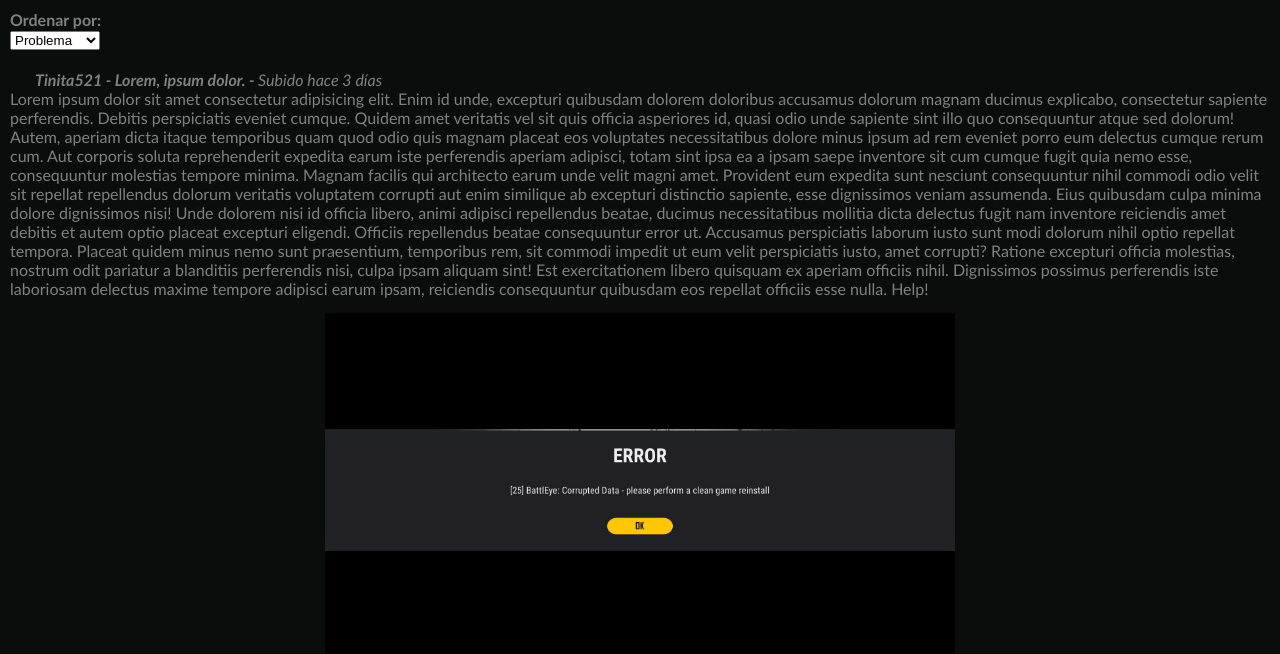
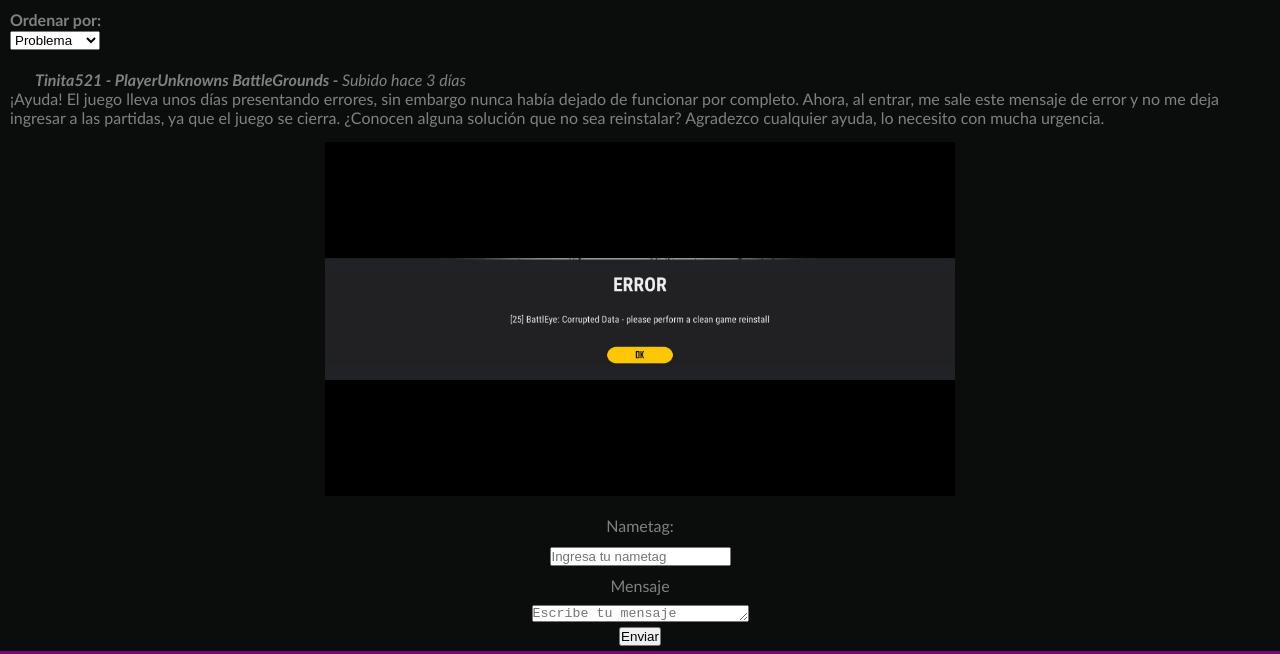
Before and after one commit to agustinasanchez1/tini-games, a website: page pages/soporte.html in a window 1280 px wide. Shown: the part 122-776 px from the top of the page. Drawn offline with Linux system fonts and the light colour scheme.

Commit message:
Agregue descripcion y keywords a cada pagina, ademas modifique algunos textos

```diff
--- a/pages/soporte.html
+++ b/pages/soporte.html
@@ -4,6 +4,8 @@
 <head>
     <meta charset="UTF-8">
     <meta name="viewport" content="width=device-width, initial-scale=1.0">
+    <meta name="description" content="Soporte de fácil acceso para problemas ocasionados en videojuegos.">
+    <meta name="keywords" content="TINI, GAMES, JUEGOS, OFERTAS, FORO, DIVERSIÓN, ONLINE, MULTIJUGADOR, SINGLEPLAYER, MULTIPLAYER, SOPORTE, PROBLEMA, ERROR, AYUDA">
     <title>Soporte</title>
     <link rel="shortcut icon" href="../assets/images/help.png" type="image/x-icon">
     <link rel="stylesheet" href="../css/style.css">
@@ -37,26 +39,8 @@
             </select>
         </div>
         <div class="soporte__container">
-            <p class="tag1"><i><b>Tinita521 - Lorem, ipsum dolor. - </b>Subido hace 3 días</i></p>
-            <p>Lorem ipsum dolor sit amet consectetur adipisicing elit. Enim id unde, excepturi quibusdam dolorem
-                doloribus accusamus dolorum magnam ducimus explicabo, consectetur sapiente perferendis. Debitis
-                perspiciatis eveniet cumque. Quidem amet veritatis vel sit quis officia asperiores id, quasi odio unde
-                sapiente sint illo quo consequuntur atque sed dolorum! Autem, aperiam dicta itaque temporibus quam quod
-                odio quis magnam placeat eos voluptates necessitatibus dolore minus ipsum ad rem eveniet porro eum
-                delectus cumque rerum cum. Aut corporis soluta reprehenderit expedita earum iste perferendis aperiam
-                adipisci, totam sint ipsa ea a ipsam saepe inventore sit cum cumque fugit quia nemo esse, consequuntur
-                molestias tempore minima. Magnam facilis qui architecto earum unde velit magni amet. Provident eum
-                expedita sunt nesciunt consequuntur nihil commodi odio velit sit repellat repellendus dolorum veritatis
-                voluptatem corrupti aut enim similique ab excepturi distinctio sapiente, esse dignissimos veniam
-                assumenda. Eius quibusdam culpa minima dolore dignissimos nisi! Unde dolorem nisi id officia libero,
-                animi adipisci repellendus beatae, ducimus necessitatibus mollitia dicta delectus fugit nam inventore
-                reiciendis amet debitis et autem optio placeat excepturi eligendi. Officiis repellendus beatae
-                consequuntur error ut. Accusamus perspiciatis laborum iusto sunt modi dolorum nihil optio repellat
-                tempora. Placeat quidem minus nemo sunt praesentium, temporibus rem, sit commodi impedit ut eum velit
-                perspiciatis iusto, amet corrupti? Ratione excepturi officia molestias, nostrum odit pariatur a
-                blanditiis perferendis nisi, culpa ipsam aliquam sint! Est exercitationem libero quisquam ex aperiam
-                officiis nihil. Dignissimos possimus perferendis iste laboriosam delectus maxime tempore adipisci earum
-                ipsam, reiciendis consequuntur quibusdam eos repellat officiis esse nulla. Help!</p>
+            <p class="tag1"><i><b>Tinita521 - PlayerUnknowns BattleGrounds - </b>Subido hace 3 días</i></p>
+            <p>¡Ayuda! El juego lleva unos días presentando errores, sin embargo nunca había dejado de funcionar por completo. Ahora, al entrar, me sale este mensaje de error y no me deja ingresar a las partidas, ya que el juego se cierra. ¿Conocen alguna solución que no sea reinstalar? Agradezco cualquier ayuda, lo necesito con mucha urgencia.</p>
         </div>
         <div>
             <img class="img__box__soporte" src="../assets/images/pubg-error.jpg" alt="Error de PUBG.">
```
Also changed, not shown: index.html (+2 -0 lines), pages/contacto.html (+2 -0 lines), pages/experiencias.html (+3 -1 lines), pages/tienda.html (+2 -0 lines).
